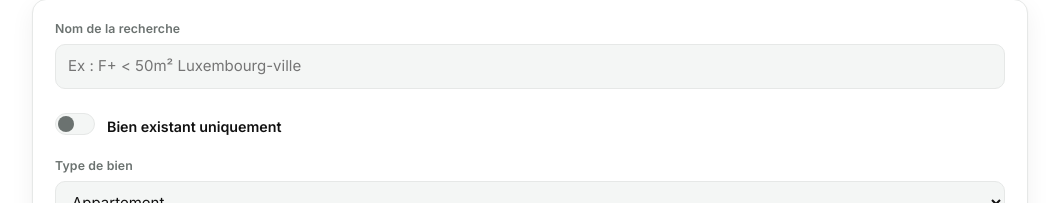
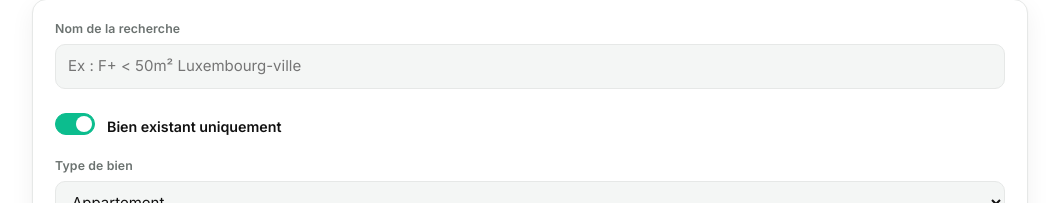
Before and after one commit to vincentrmn/scout, a Next.js app: page /search/new in a window 1280 px wide. Shown: the part 128-331 px from the top of the page, without its empty margins (110-1169 px from the left). Built offline with nearby package versions, Linux system fonts and the light colour scheme; no server answers; the database is empty.

Commit message:
Recherche — toggle « Bien existant uniquement » (sémantique inversée, plus clair)

```diff
--- a/src/app/search/new/page.tsx
+++ b/src/app/search/new/page.tsx
@@ -142,14 +142,12 @@ export default function NewSearch() {
         <input type="text" value={name} onChange={(e) => setName(e.target.value)} placeholder="Ex : F+ < 50m² Luxembourg-ville" />
 
         <div className="zone-picker__toggle-row" style={{ marginTop: 18, borderBottom: "none", paddingBottom: 0, marginBottom: 0 }}>
-          <Toggle checked={includeNew} onChange={setIncludeNew} />
-          <span className="zone-picker__toggle-label">
-            {includeNew ? "Tous les biens (neuf inclus)" : "Bien existant uniquement"}
-          </span>
+          <Toggle checked={!includeNew} onChange={(v) => setIncludeNew(!v)} />
+          <span className="zone-picker__toggle-label">Bien existant uniquement</span>
         </div>
         {includeNew && (
           <p className="zone-picker__hint" style={{ marginTop: 6 }}>
-            Inclut les programmes neufs en construction. Sans filtre CPE côté atHome, une recherche large peut être plus lente.
+            Désactivé : les programmes neufs en construction sont aussi inclus. Sans filtre CPE côté atHome, une recherche large peut être plus lente.
           </p>
         )}
 
```
